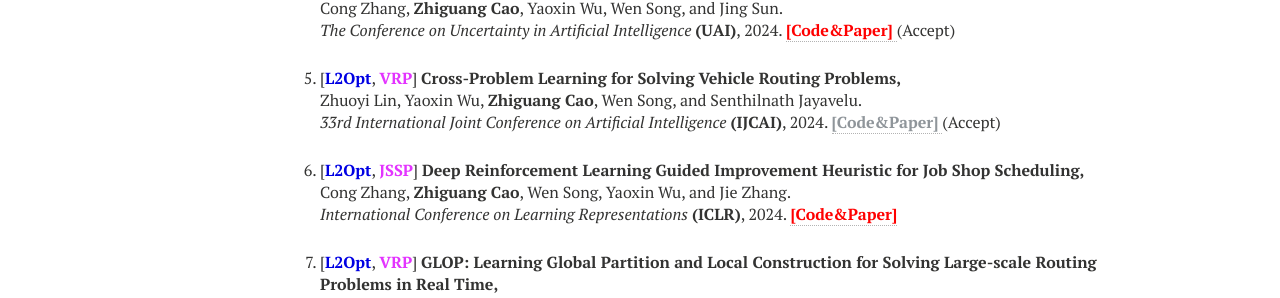
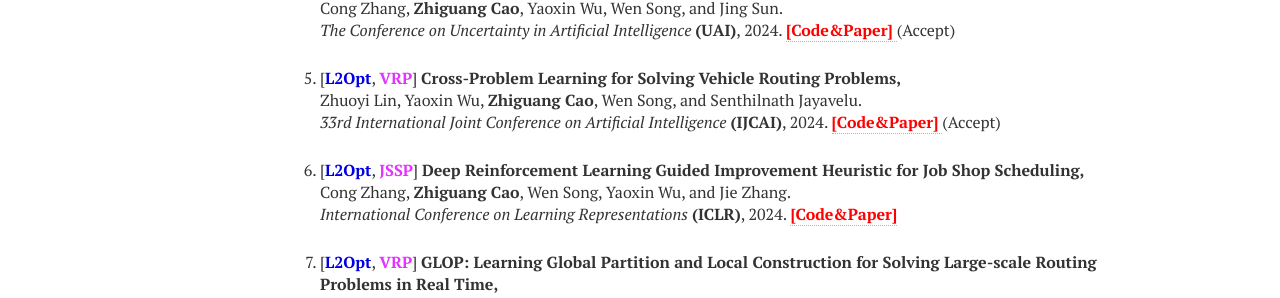
Before and after one commit to zhiguangcaosg/zhiguangcaosg.github.io, a Jekyll site: the page built from publications.md, in a window 1280 px wide. Shown: the part 564-862 px from the top of the page. Built offline with Jekyll 4.4.1, drawn with Linux system fonts in a browser that asks for light colours; nearby versions of some CDN libraries.

Commit message:
Update publications.html

```diff
--- a/_layouts/publications.html
+++ b/_layouts/publications.html
@@ -127,7 +127,7 @@ div.bibtex pre { font-size: 75%; overflow: auto;  width: 100%; padding: 0em 0em;
 <p>
 [<font color="#0000E3"><b>L2Opt</b></font>, <font color="#E333FF"><b>VRP</b></font>] <b>Cross-Problem Learning for Solving Vehicle Routing Problems,</b>
 <br> Zhuoyi Lin, Yaoxin Wu, <b>Zhiguang Cao</b>,  Wen Song, and Senthilnath Jayavelu.<br>
-<i> 33rd International Joint Conference on Artificial Intelligence</i> <b>(IJCAI)</b>, 2024. <a href="https://zhiguangcaosg.github.io/publications/"> <font color="#8F959A"><b>[Code&Paper]</b> </font></a> (Accept)
+<i> 33rd International Joint Conference on Artificial Intelligence</i> <b>(IJCAI)</b>, 2024. <a href="https://github.com/Zhuoyi-Lin/Cross_problem_learning" target="_blank"> <font color="#FF0000"><b>[Code&Paper]</b> </font></a> (Accept)
 </p>
 </li>
 
```
